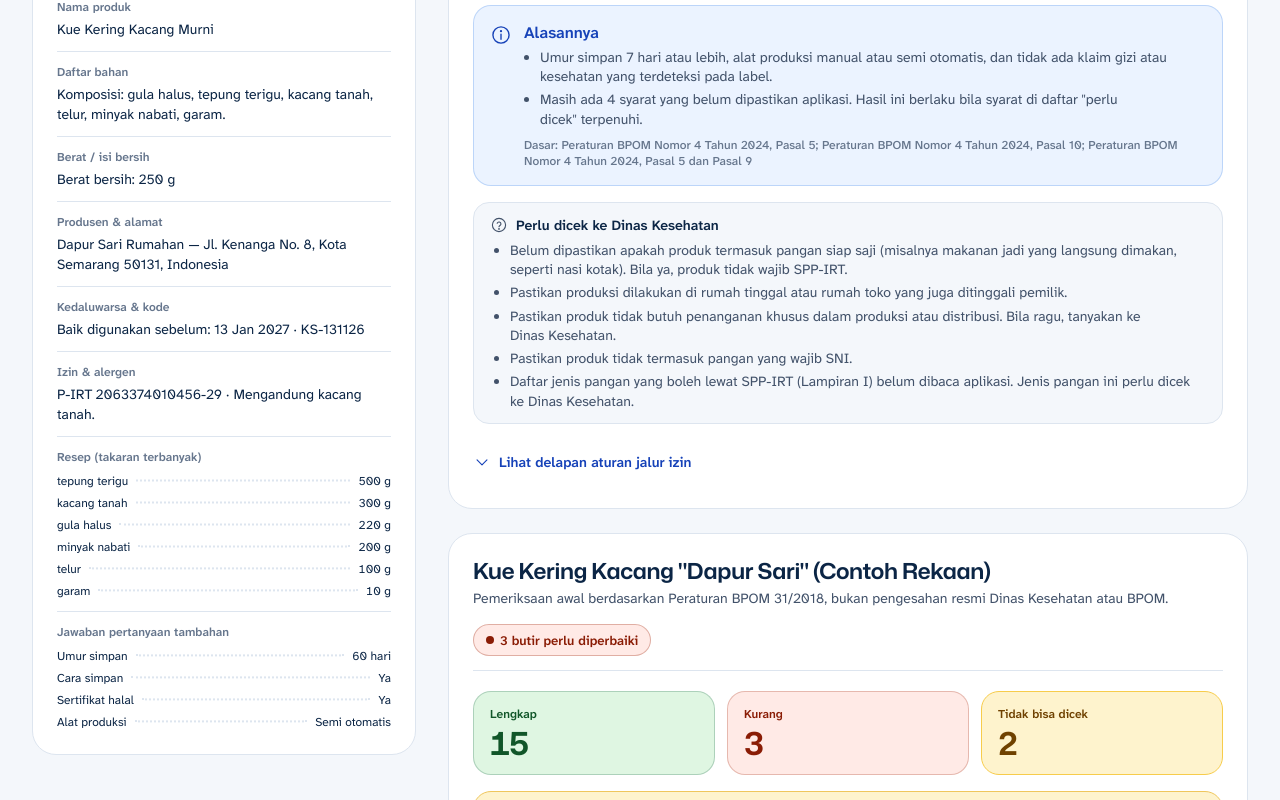
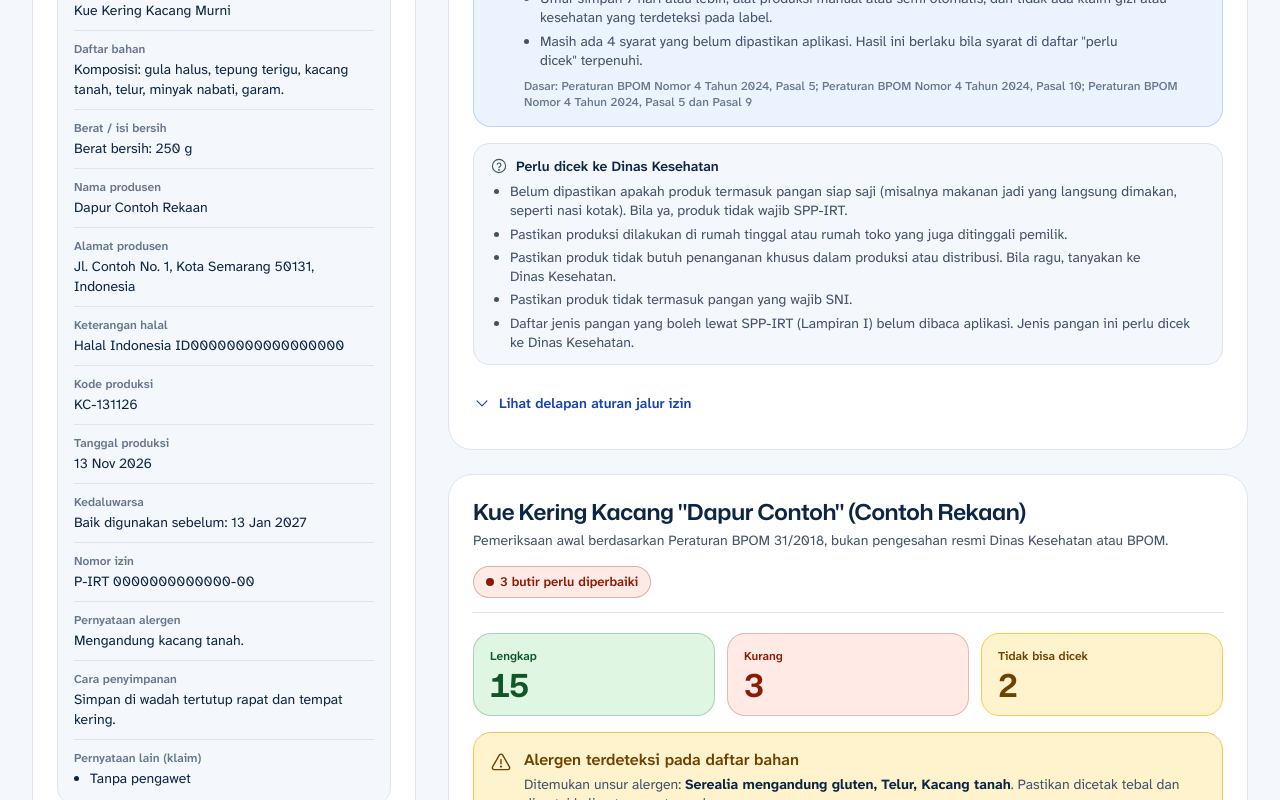
Before and after one commit to astrorehan/tilik-label, a Next.js app: page /contoh in a window 1280 px wide. Shown: the part 900-1700 px from the top of the page. Built offline with nearby package versions, Linux system fonts and the light colour scheme.

Commit message:
fix: tampilkan seluruh isi label contoh, data fiktif jelas, ringkasan bahasa sehari-hari

```diff
--- a/src/app/page.tsx
+++ b/src/app/page.tsx
@@ -85,7 +85,7 @@ export default function HomePage() {
       <main id="main-content">
         <section className="px-3 pt-2 sm:px-5 lg:px-6">
           <div className="hero-canvas relative mx-auto flex max-w-[84rem] flex-col items-center rounded-[32px] px-4 pt-12 text-center sm:px-8 sm:pt-16 lg:rounded-[40px] lg:pt-20">
-            <Pill tone="ink" dot>
+            <Pill tone="ink" dot className="max-w-full whitespace-normal! py-1.5 text-center leading-snug!">
               Pemeriksa label pangan rumahan · Cek dulu, baru cetak
             </Pill>
 
@@ -137,7 +137,7 @@ export default function HomePage() {
                 <div className="space-y-3 rounded-[18px] bg-paper p-4 lg:col-span-5">
                   <p className="text-xs font-semibold text-ink-3">Cuplikan isi label</p>
                   <p className="text-sm font-semibold text-ink">{sampleCase.label.namaProduk}</p>
-                  <p className="text-xs leading-relaxed text-ink-2">
+                  <p className="break-words text-xs leading-relaxed text-ink-2">
                     {sampleCase.ringkasanSingkat}
                   </p>
                   <div className="space-y-1.5 border-t border-line pt-3 text-xs">
--- a/src/components/SampleSelectorClient.tsx
+++ b/src/components/SampleSelectorClient.tsx
@@ -61,6 +61,21 @@ export function SampleSelectorClient({ cases }: SampleSelectorClientProps) {
 
   const report = evaluateLabelRules(activeCase.label, activeCase.answers);
   const permitResult = evaluatePermitPath(activeCase.label, activeCase.answers);
+  const { label } = activeCase;
+  const labelFields = [
+    { label: "Nama produk", value: label.namaProduk },
+    { label: "Daftar bahan", value: label.daftarBahanTeks },
+    { label: "Berat / isi bersih", value: label.beratBersihTeks },
+    { label: "Nama produsen", value: label.namaProdusen },
+    { label: "Alamat produsen", value: label.alamatProdusen },
+    { label: "Keterangan halal", value: label.keteranganHalalTeks },
+    { label: "Kode produksi", value: label.kodeProduksiTeks },
+    { label: "Tanggal produksi", value: label.tanggalProduksiTeks },
+    { label: "Kedaluwarsa", value: label.kedaluwarsaTeks },
+    { label: "Nomor izin", value: label.nomorIzinTeks },
+    { label: "Pernyataan alergen", value: label.pernyataanAlergenTeks },
+    { label: "Cara penyimpanan", value: label.caraPenyimpananTeks },
+  ];
   const sortedRecipe = activeCase.answers.resep
     .slice()
     .sort((a, b) => b.jumlahGram - a.jumlahGram);
@@ -77,7 +92,7 @@ export function SampleSelectorClient({ cases }: SampleSelectorClientProps) {
               onClick={() => setSelectedId(item.id)}
               aria-pressed={isSelected}
               className={cn(
-                "flex flex-col items-start rounded-[20px] p-5 text-left transition-[border-color,background-color] duration-150",
+                "flex flex-col items-start rounded-[20px] p-5 text-left outline-none focus-visible:outline-2 focus-visible:outline-offset-2 focus-visible:outline-brand transition-[border-color,background-color] duration-150",
                 isSelected
                   ? "border-2 border-brand bg-brand-tint/45"
                   : "border border-line bg-surface hover:border-line-strong",
@@ -107,56 +122,44 @@ export function SampleSelectorClient({ cases }: SampleSelectorClientProps) {
             </div>
           </div>
 
+          <div className="rounded-[18px] border border-line bg-paper p-4">
+            <p className="type-eyebrow text-xs">Tulisan di kemasan</p>
+            <dl className="mt-2 divide-y divide-line text-sm">
+              {labelFields.map((field) => (
+                <div key={field.label} className="py-2.5 first:pt-0 last:pb-0">
+                  <dt className="text-xs font-semibold text-ink-3">
+                    {field.label}
+                  </dt>
+                  <dd className="mt-0.5 break-words text-ink">
+                    {field.value.trim() ? (
+                      field.value
+                    ) : (
+                      <span className="text-ink-3">(tidak ada)</span>
+                    )}
+                  </dd>
+                </div>
+              ))}
+              <div className="py-2.5 last:pb-0">
+                <dt className="text-xs font-semibold text-ink-3">
+                  Pernyataan lain (klaim)
+                </dt>
+                <dd className="mt-0.5 break-words text-ink">
+                  {activeCase.label.pernyataanLain.length > 0 ? (
+                    <ul className="list-disc space-y-0.5 pl-4">
+                      {activeCase.label.pernyataanLain.map((klaim) => (
+                        <li key={klaim}>{klaim}</li>
+                      ))}
+                    </ul>
+                  ) : (
+                    <span className="text-ink-3">(tidak ada)</span>
+                  )}
+                </dd>
+              </div>
+            </dl>
+          </div>
+
           <dl className="divide-y divide-line text-sm">
             <div className="py-3 first:pt-0">
-              <dt className="text-xs font-semibold text-ink-3">Nama produk</dt>
-              <dd className="mt-1 text-ink">
-                {activeCase.label.namaProduk || "-"}
-              </dd>
-            </div>
-            <div className="py-3">
-              <dt className="text-xs font-semibold text-ink-3">Daftar bahan</dt>
-              <dd className="mt-1 text-ink">
-                {activeCase.label.daftarBahanTeks || "-"}
-              </dd>
-            </div>
-            <div className="py-3">
-              <dt className="text-xs font-semibold text-ink-3">
-                Berat / isi bersih
-              </dt>
-              <dd className="mt-1 text-ink">
-                {activeCase.label.beratBersihTeks || "-"}
-              </dd>
-            </div>
-            <div className="py-3">
-              <dt className="text-xs font-semibold text-ink-3">
-                Produsen & alamat
-              </dt>
-              <dd className="mt-1 text-ink">
-                {activeCase.label.namaProdusen} —{" "}
-                {activeCase.label.alamatProdusen}
-              </dd>
-            </div>
-            <div className="py-3">
-              <dt className="text-xs font-semibold text-ink-3">
-                Kedaluwarsa & kode
-              </dt>
-              <dd className="mt-1 text-ink">
-                {activeCase.label.kedaluwarsaTeks || "-"} ·{" "}
-                {activeCase.label.kodeProduksiTeks || "-"}
-              </dd>
-            </div>
-            <div className="py-3">
-              <dt className="text-xs font-semibold text-ink-3">
-                Izin & alergen
-              </dt>
-              <dd className="mt-1 text-ink">
-                {activeCase.label.nomorIzinTeks || "-"} ·{" "}
-                {activeCase.label.pernyataanAlergenTeks ||
-                  "(tanpa kalimat alergen)"}
-              </dd>
-            </div>
-            <div className="py-3">
               <dt className="mb-2 text-xs font-semibold text-ink-3">
                 Resep (takaran terbanyak)
               </dt>
--- a/src/domain/sampleLabels.ts
+++ b/src/domain/sampleLabels.ts
@@ -23,23 +23,23 @@ export interface SampleLabelCase {
 export const SAMPLE_LABEL_CASES: SampleLabelCase[] = [
   {
     id: "kue-kering-tampak-lengkap",
-    judul: 'Kue Kering Kacang "Dapur Sari" (Contoh Rekaan)',
+    judul: 'Kue Kering Kacang "Dapur Contoh" (Contoh Rekaan)',
     kategori: "Tampak lengkap, gagal di urutan bahan, alergen, dan klaim",
     ringkasanSingkat:
-      'Semua keterangan pokok sudah tertulis, namun gula ditulis sebelum tepung padahal takaran tepung lebih banyak (L-03), kalimat alergen belum sesuai Pasal 51 (L-12), dan kata "Murni" dipakai pada produk campuran (L-18).',
+      'Sekilas lengkap, tetapi urutan bahannya keliru: gula ditulis sebelum tepung dan kacang padahal takarannya lebih sedikit. Kalimat alergen belum memakai bunyi resmi, dan kata "Murni" kurang tepat untuk kue campuran.',
     label: {
       ...createEmptyLabelData(),
       namaProduk: "Kue Kering Kacang Murni",
       daftarBahanTeks:
         "Komposisi: gula halus, tepung terigu, kacang tanah, telur, minyak nabati, garam.",
       beratBersihTeks: "Berat bersih: 250 g",
-      namaProdusen: "Dapur Sari Rumahan",
-      alamatProdusen: "Jl. Kenanga No. 8, Kota Semarang 50131, Indonesia",
-      keteranganHalalTeks: "Halal Indonesia ID33110000987650425",
-      kodeProduksiTeks: "KS-131126",
+      namaProdusen: "Dapur Contoh Rekaan",
+      alamatProdusen: "Jl. Contoh No. 1, Kota Semarang 50131, Indonesia",
+      keteranganHalalTeks: "Halal Indonesia ID00000000000000000",
+      kodeProduksiTeks: "KC-131126",
       tanggalProduksiTeks: "13 Nov 2026",
       kedaluwarsaTeks: "Baik digunakan sebelum: 13 Jan 2027",
-      nomorIzinTeks: "P-IRT 2063374010456-29",
+      nomorIzinTeks: "P-IRT 0000000000000-00",
       pernyataanAlergenTeks: "Mengandung kacang tanah.",
       caraPenyimpananTeks: "Simpan di wadah tertutup rapat dan tempat kering.",
       pernyataanLain: ["Tanpa pengawet"],
@@ -63,24 +63,24 @@ export const SAMPLE_LABEL_CASES: SampleLabelCase[] = [
   },
   {
     id: "sambal-bawang-rumahan",
-    judul: 'Sambal Bawang "Ibu Wati" (Contoh Rekaan)',
+    judul: 'Sambal Bawang "Contoh" (Contoh Rekaan)',
     kategori:
       "Banyak butir kurang: format, singkatan, halal, dan klaim bahan tambahan",
     ringkasanSingkat:
-      'Daftar bahan tanpa awalan "Komposisi" dan memakai singkatan (L-02, L-04), satuan "gram" tidak baku (L-05), alamat tanpa kata Indonesia (L-06), "Halal" tanpa sertifikat (L-07), tanggal produksi kosong (L-08), kedaluwarsa "Exp: Des 2026" (L-09, L-10), "PIRT" salah tulis (L-11), "Tanpa pengawet" padahal memakai natrium benzoat (L-16), "Bebas bahan tambahan pangan" (L-17), dan cara simpan kosong (L-19).',
+      'Banyak yang kurang: penulisan bahan dan satuan tidak baku, tanggal produksi kosong, tulisan halal tanpa sertifikat, dan klaim "tanpa pengawet" padahal memakai pengawet.',
     label: {
       ...createEmptyLabelData(),
       namaProduk: "Sambal Bawang Rumahan",
       daftarBahanTeks:
         "cabai rawit, bawang mrh., minyak goreng, garam, MSG, natrium benzoat.",
       beratBersihTeks: "150 gram",
-      namaProdusen: "Usaha Ibu Wati",
-      alamatProdusen: "Kota Yogyakarta 55111",
+      namaProdusen: "Usaha Contoh Rekaan",
+      alamatProdusen: "Jl. Contoh No. 2, Kota Yogyakarta 55111",
       keteranganHalalTeks: "Halal",
       kodeProduksiTeks: "Batch 04",
       tanggalProduksiTeks: "",
       kedaluwarsaTeks: "Exp: Des 2026",
-      nomorIzinTeks: "PIRT 2113471010012",
+      nomorIzinTeks: "PIRT 0000000000000",
       pernyataanAlergenTeks: "",
       caraPenyimpananTeks: "",
       pernyataanLain: ["Tanpa pengawet", "Bebas bahan tambahan pangan"],
@@ -117,23 +117,23 @@ export const SAMPLE_LABEL_CASES: SampleLabelCase[] = [
   },
   {
     id: "kerupuk-ikan-klaim-gizi",
-    judul: 'Kerupuk Ikan Tenggiri "Sari Laut" (Contoh Rekaan)',
+    judul: 'Kerupuk Ikan Tenggiri "Laut Contoh" (Contoh Rekaan)',
     kategori: "Rapi di bentuk, tetapi memuat klaim kesehatan dan gizi",
     ringkasanSingkat:
-      'Bahan, alergen, tanggal, dan izin sudah benar. Kesalahannya ada di klaim: "menyehatkan" dilarang (L-15), cara simpan belum ditulis (L-19), dan klaim "tinggi protein" membuat produk tidak bisa lewat jalur SPP-IRT (Pasal 10).',
+      'Bahan, alergen, tanggal, dan izin sudah benar. Masalahnya ada pada klaim "menyehatkan" dan "tinggi protein", serta cara simpan yang belum ditulis.',
     label: {
       ...createEmptyLabelData(),
       namaProduk: "Kerupuk Ikan Tenggiri",
       daftarBahanTeks:
         "Komposisi: tapioka, ikan tenggiri, telur ayam, bawang putih, gula pasir, garam.",
       beratBersihTeks: "Berat bersih: 200 g",
-      namaProdusen: "Kelompok Usaha Sari Laut",
-      alamatProdusen: "Jl. Pelabuhan No. 4, Kota Cirebon 45112, Indonesia",
-      keteranganHalalTeks: "Halal Indonesia ID32110000443210824",
-      kodeProduksiTeks: "SL-131126",
+      namaProdusen: "Kelompok Usaha Contoh Rekaan",
+      alamatProdusen: "Jl. Contoh No. 3, Kota Cirebon 45112, Indonesia",
+      keteranganHalalTeks: "Halal Indonesia ID00000000000000000",
+      kodeProduksiTeks: "LC-131126",
       tanggalProduksiTeks: "13 Nov 2026",
       kedaluwarsaTeks: "Baik digunakan sebelum: 13 Mei 2027",
-      nomorIzinTeks: "P-IRT 2023274010089-29",
+      nomorIzinTeks: "P-IRT 0000000000000-00",
       pernyataanAlergenTeks:
         "Mengandung alergen, lihat daftar bahan yang dicetak tebal.",
       caraPenyimpananTeks: "",
```
Also changed, not shown: 1 other file (tests, documents, lock files or other folders).
